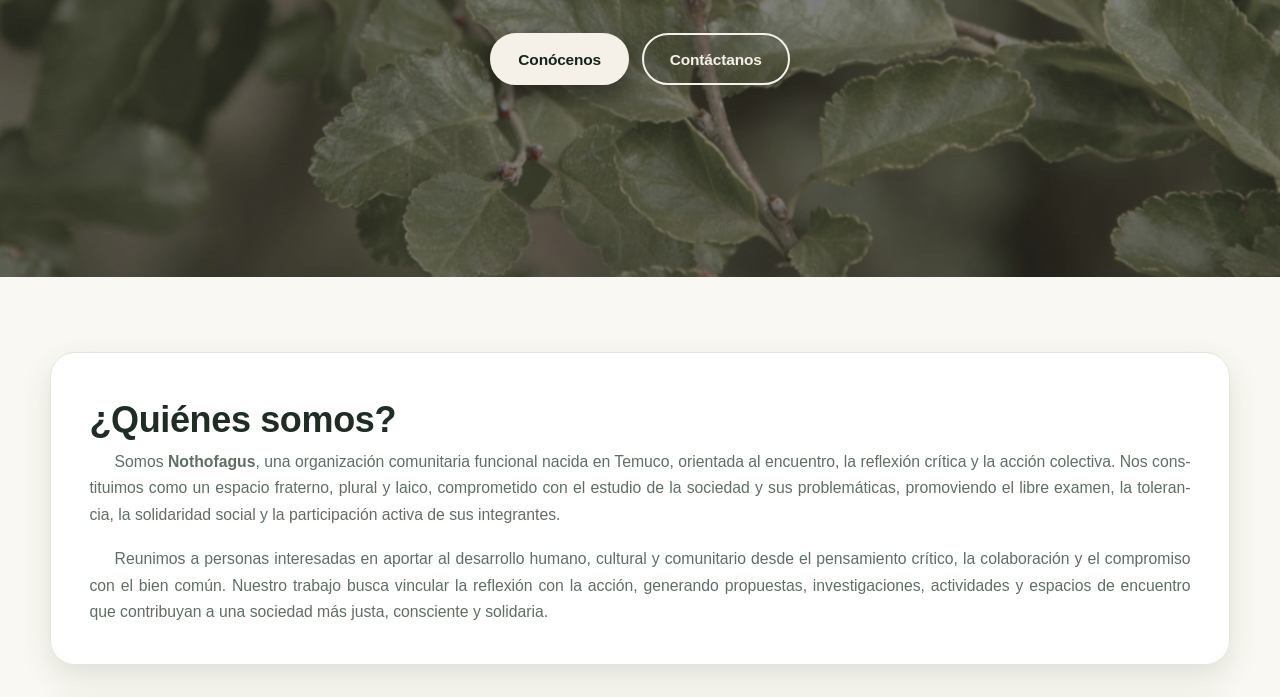
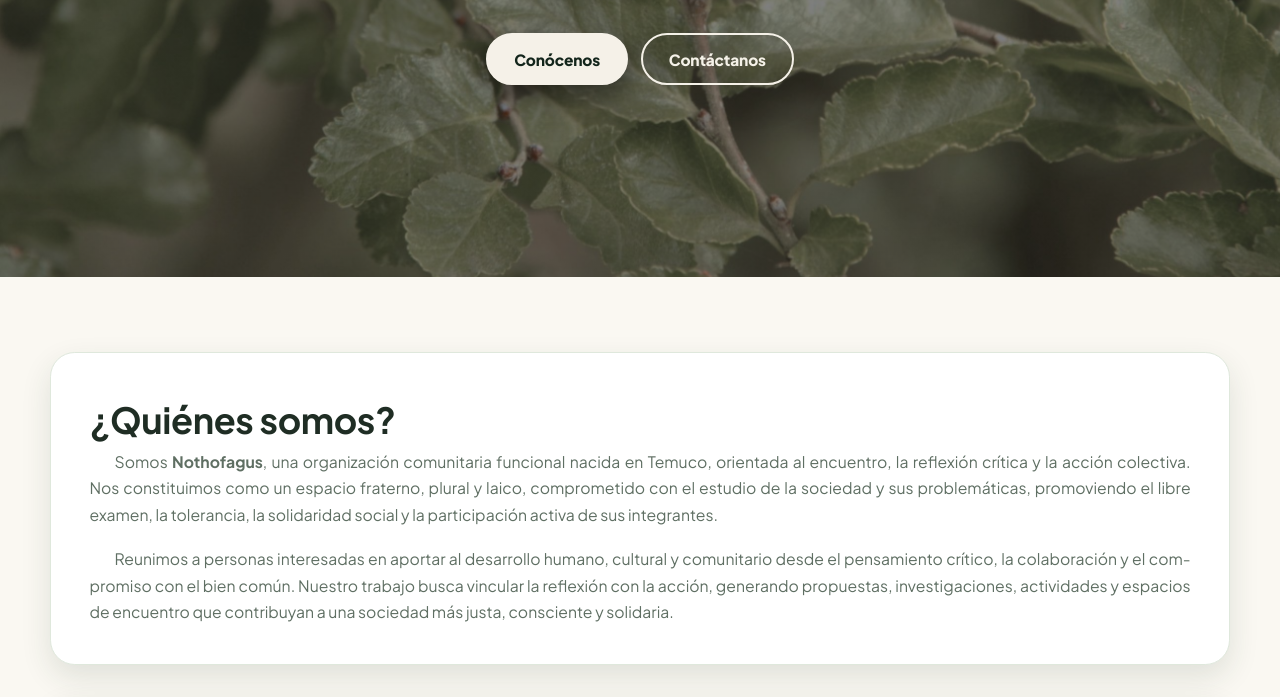
Before and after one commit to Agrupacion-Nothofagus/TESTEO, a plain HTML site: page index.html in a window 1280 px wide. Shown: the part 523-1220 px from the top of the page. Drawn offline with Linux system fonts and the light colour scheme; a script that the page names is missing.

Commit message:
Use Plus Jakarta Sans on public site

```diff
--- a/index.html
+++ b/index.html
@@ -20,13 +20,13 @@
   <link rel="apple-touch-icon" href="logo-nothofagus.png">
   <link rel="preconnect" href="https://fonts.googleapis.com">
   <link rel="preconnect" href="https://fonts.gstatic.com" crossorigin>
-  <link href="https://fonts.googleapis.com/css2?family=Roboto:wght@400;500;700;800;900&display=swap" rel="stylesheet">
+  <link href="https://fonts.googleapis.com/css2?family=Plus+Jakarta+Sans:wght@400;500;600;700;800;900&display=swap" rel="stylesheet">
   <link rel="stylesheet" href="styles.css">
   <link rel="stylesheet" href="site-interactions.css">
   <link rel="stylesheet" href="nav-access.css">
   <link rel="stylesheet" href="contact-form.css">
   <link rel="stylesheet" href="member-form.css">
-  <link rel="stylesheet" href="visual-optimization.css?v=20260704-responsive-only">
+  <link rel="stylesheet" href="visual-optimization.css?v=20260704-plus-jakarta-responsive">
   <link rel="stylesheet" href="visual-colors-restore.css?v=20260704-original-neutral">
 </head>
 
```
